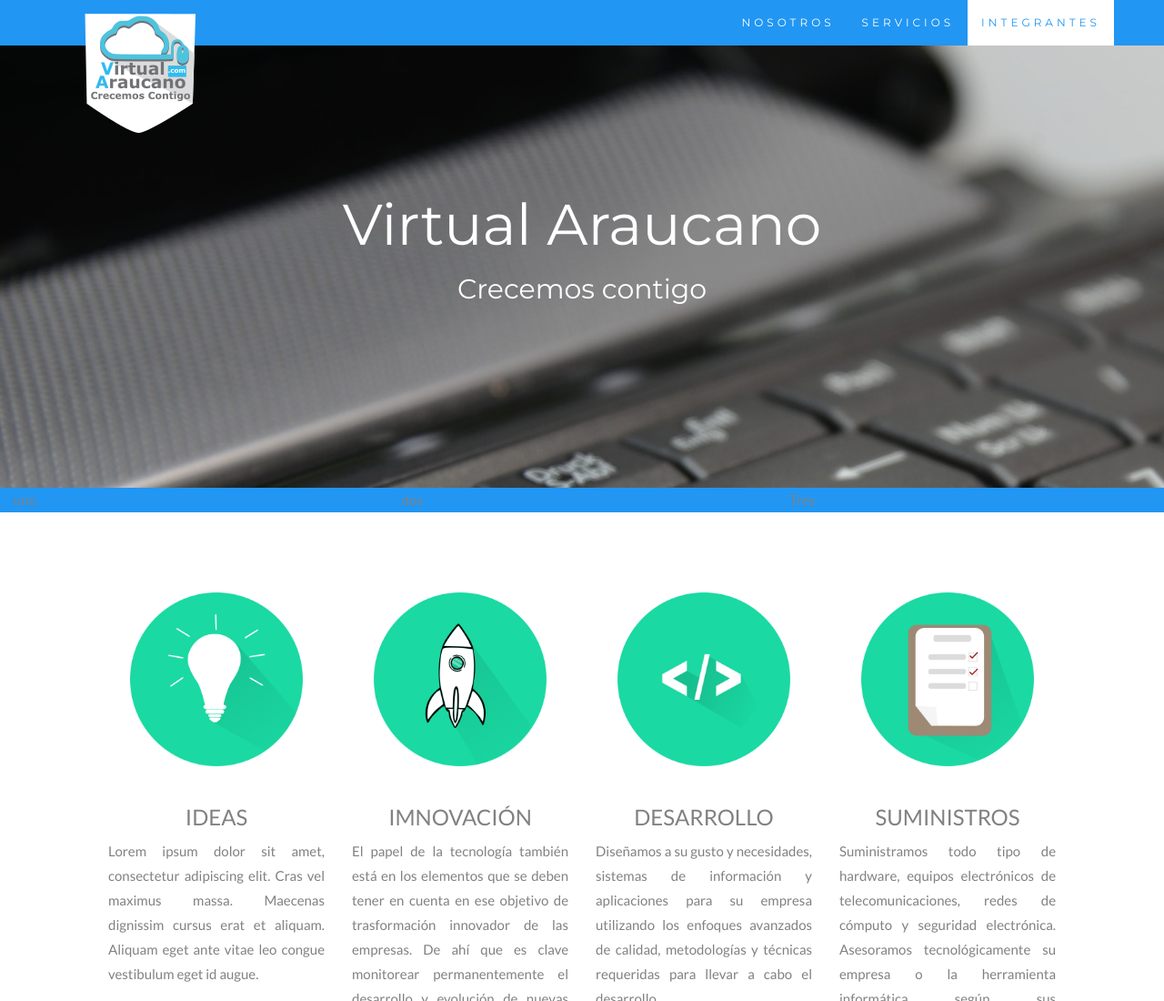
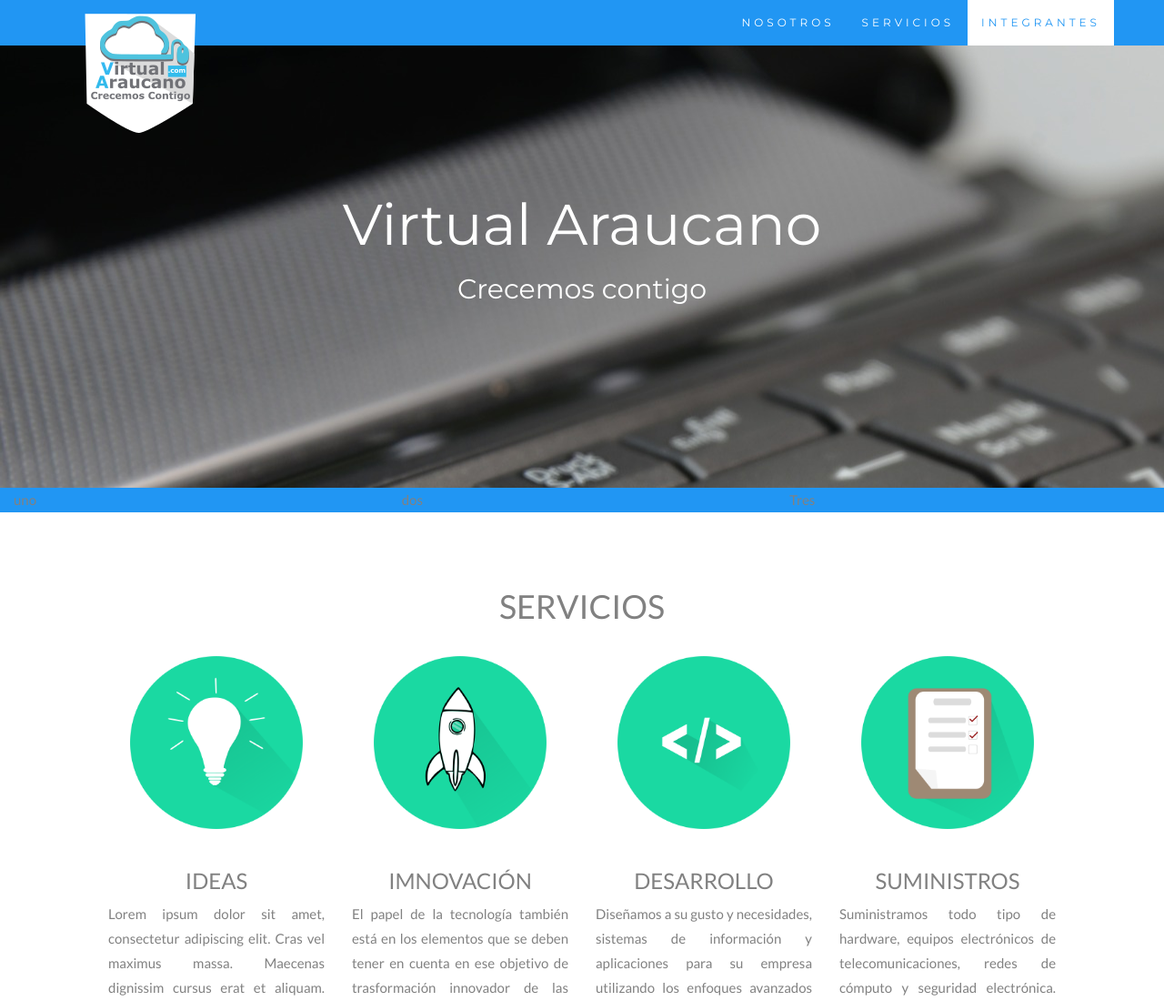
Before and after one commit to CaballeroArauca/paginaWeb, a plain HTML site: page index.html in a window 1280 px wide. Shown: the top 1100 px of the page at 91% size. Drawn offline with nearby package versions, Linux system fonts and the light colour scheme.

Commit message:
servicios

```diff
--- a/index.html
+++ b/index.html
@@ -50,6 +50,7 @@
     </div>
 
     <div id="services" class="container">
+      <center><h1>SERVICIOS</h1></center>
       <div class="row">
         <div class="col-sm-3">
           <img class="img-responsive" src="img/logoidea.png">
```
